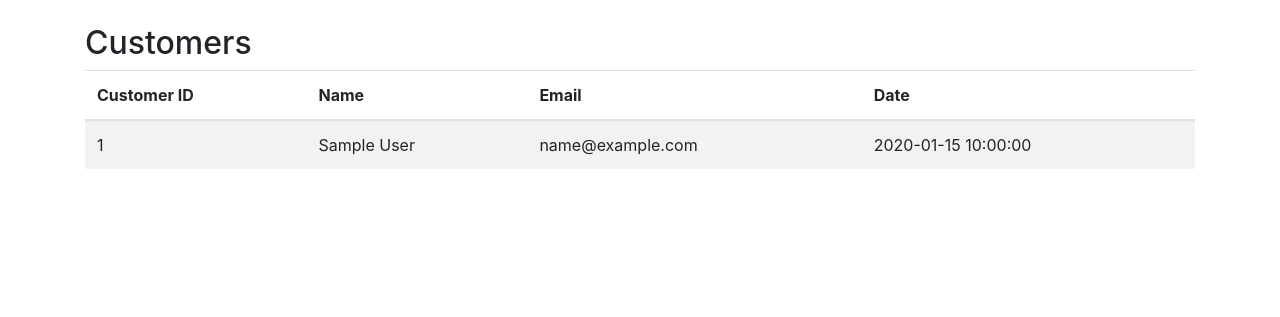
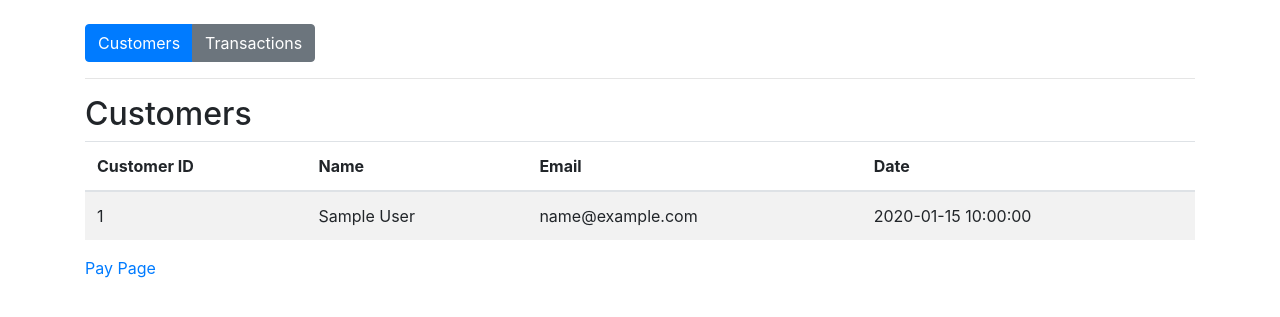
Before and after one commit to j-barajas/stripe-payment-form, a PHP site: page /customers.php in a window 1280 px wide. Shown: the top 317 px of the page. Run offline with PHP 8.4, Linux system fonts and the light colour scheme; tables that the repository leaves empty or names only in its code hold one stand-in row (values such as "Sample post").

Commit message:
Add buttons

```diff
--- a/customers.php
+++ b/customers.php
@@ -22,6 +22,11 @@ $customers = $customer->getCustomers();
 </head>
 <body>
     <div class="container mt-4">
+        <div class="btn-group" role="group">
+            <a href="customers.php" class="btn btn-primary">Customers</a>
+            <a href="transactions.php" class="btn btn-secondary">Transactions</a>
+        </div>
+        <hr>
         <h2>Customers</h2>
         <table class="table table-striped">
             <thead>
@@ -40,12 +45,10 @@ $customers = $customer->getCustomers();
                     <td><?php echo($customer->email); ?></td>
                     <td><?php echo($customer->created_at); ?></td>
                 </tr>
-                <tr>
-
-                </tr>
                 <?php endforeach; ?>
             </tbody>
         </table>
+        <p><a href="index.php">Pay Page</a></p>
     </div>
 </body>
 </html>
```
